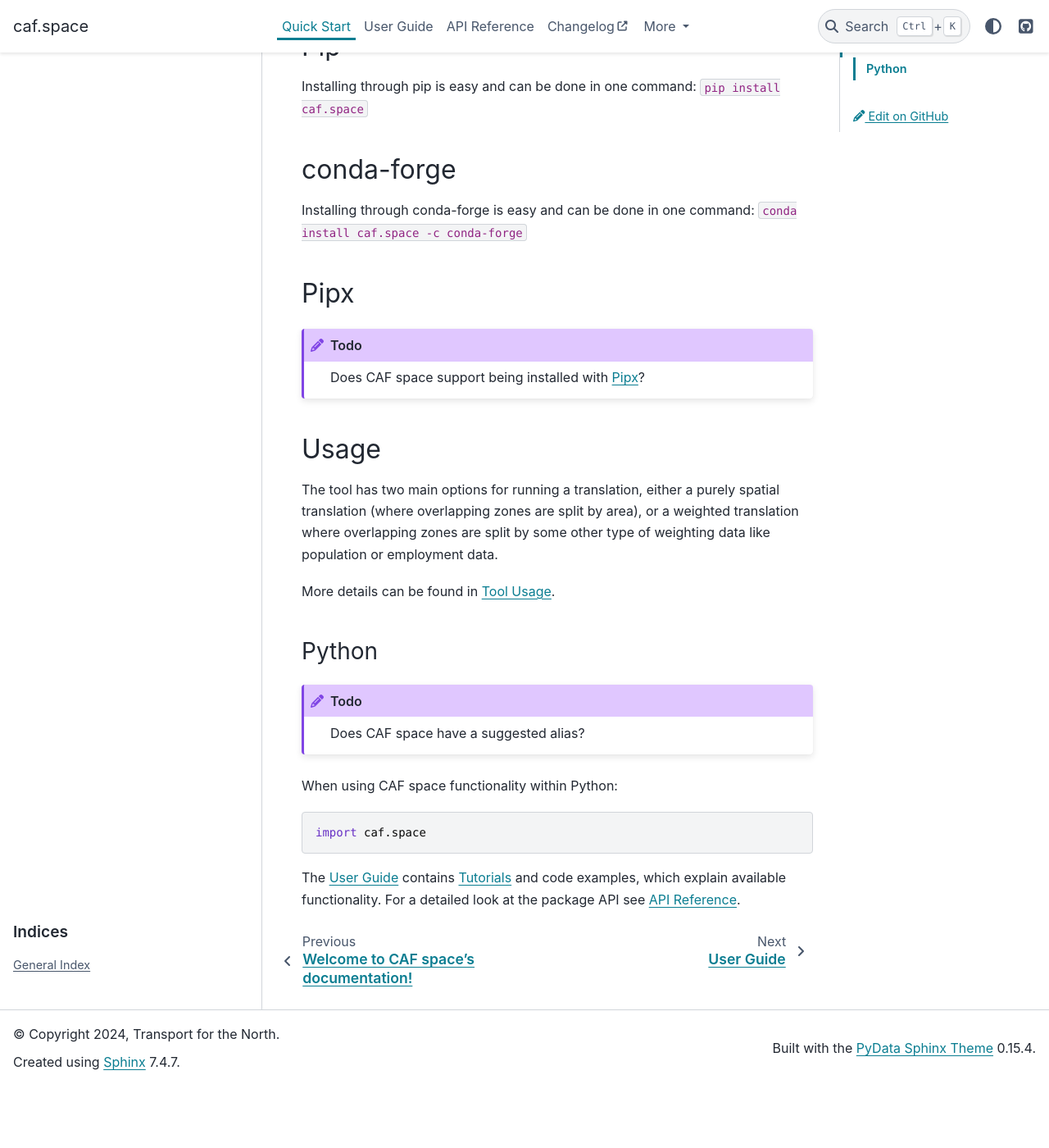
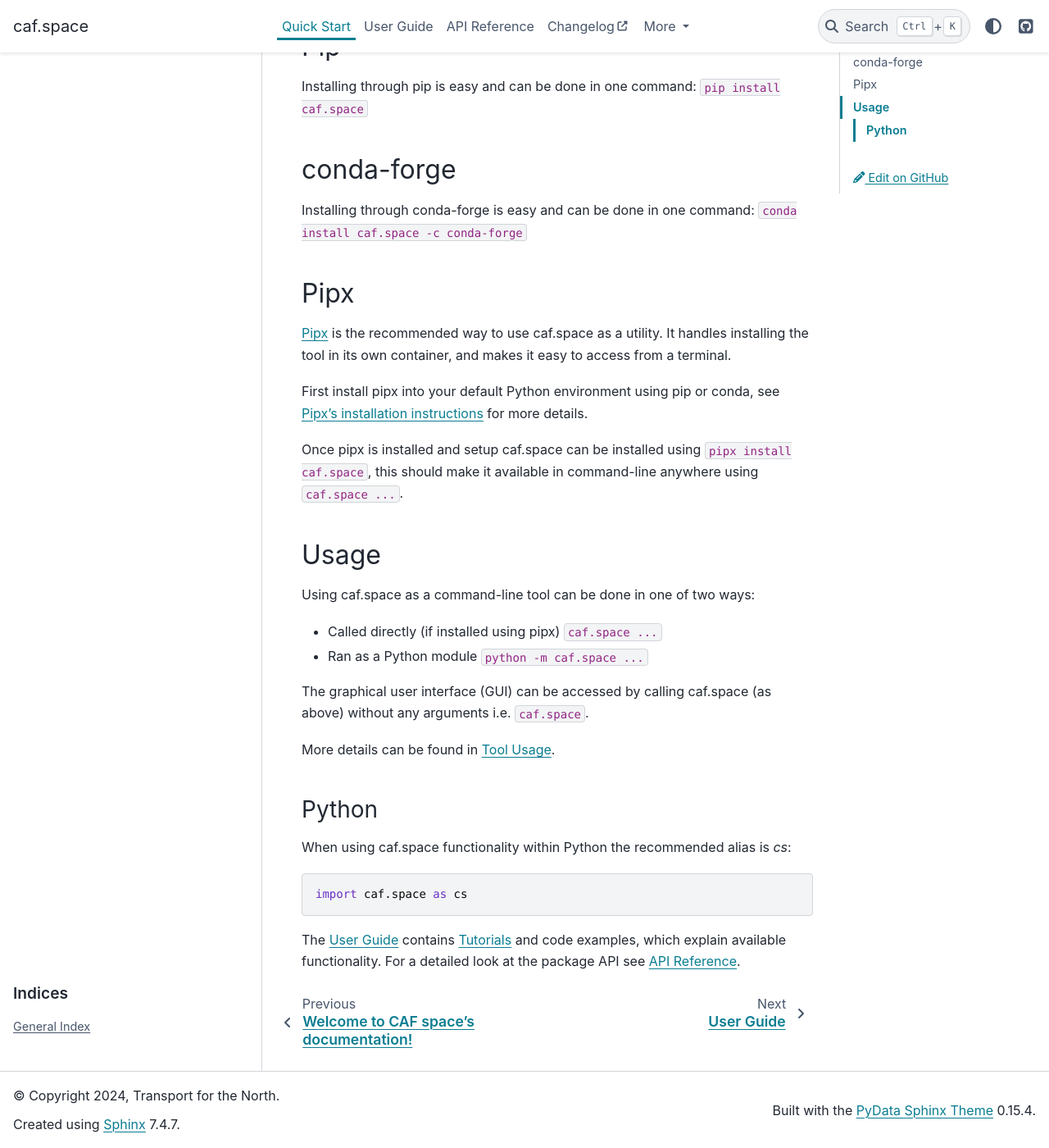
Before and after one commit to Transport-for-the-North/caf.space, a Sphinx documentation site: the page built from docs/source/start.rst, in a window 1280 px wide and 1400 px high, scrolled down 365 px. Shown: the whole window at 82% size. Built offline with Sphinx 7.4.7 and the PyData theme 0.15.4, drawn with Linux system fonts in a browser that asks for light colours; pages that are not in the unit, such as notebooks, are missing from menus; before the commit the page ends 1690 px from its top, so only the background shows below that.

Commit message:
Docs: quickstart pipx and usage
Added pipx info and updated the usage section of quickstart guide.
Add cs alias.

```diff
--- a/docs/source/start.rst
+++ b/docs/source/start.rst
@@ -21,31 +21,37 @@
 Pipx
 ----
 
-.. todo::
-    Does CAF space support being installed with
-    `Pipx <https://pipx.pypa.io/stable/>`__?
+`Pipx <https://pipx.pypa.io/stable/>`__ is the recommended way to use caf.space as a utility.
+It handles installing the tool in its own container, and makes it easy to access from a terminal.
+
+First install pipx into your default Python environment using pip or conda, see
+`Pipx's installation instructions <https://pipx.pypa.io/stable/installation/>`__ for more details.
+
+Once pipx is installed and setup caf.space can be installed using ``pipx install caf.space``,
+this should make it available in command-line anywhere using ``caf.space ...``.
 
 
 Usage
 -----
 
-The tool has two main options for running a translation, either a purely spatial translation
-(where overlapping zones are split by area), or a weighted translation where overlapping
-zones are split by some other type of weighting data like population or employment data.
+Using caf.space as a command-line tool can be done in one of two ways:
+
+- Called directly (if installed using pipx) ``caf.space ...``
+- Ran as a Python module ``python -m caf.space ...``
+
+The graphical user interface (GUI) can be accessed by calling caf.space (as above)
+without any arguments i.e. ``caf.space``.
 
 More details can be found in :ref:`tool usage`.
 
 Python
 ^^^^^^
 
-.. todo::
-    Does CAF space have a suggested alias?
-
-When using CAF space functionality within Python:
+When using caf.space functionality within Python the recommended alias is `cs`:
 
 .. code:: python
 
-    import caf.space
+    import caf.space as cs
 
 The :ref:`user guide` contains :ref:`tutorials` and :ref:`code examples`, which
 explain available functionality. For a detailed look at the
```
